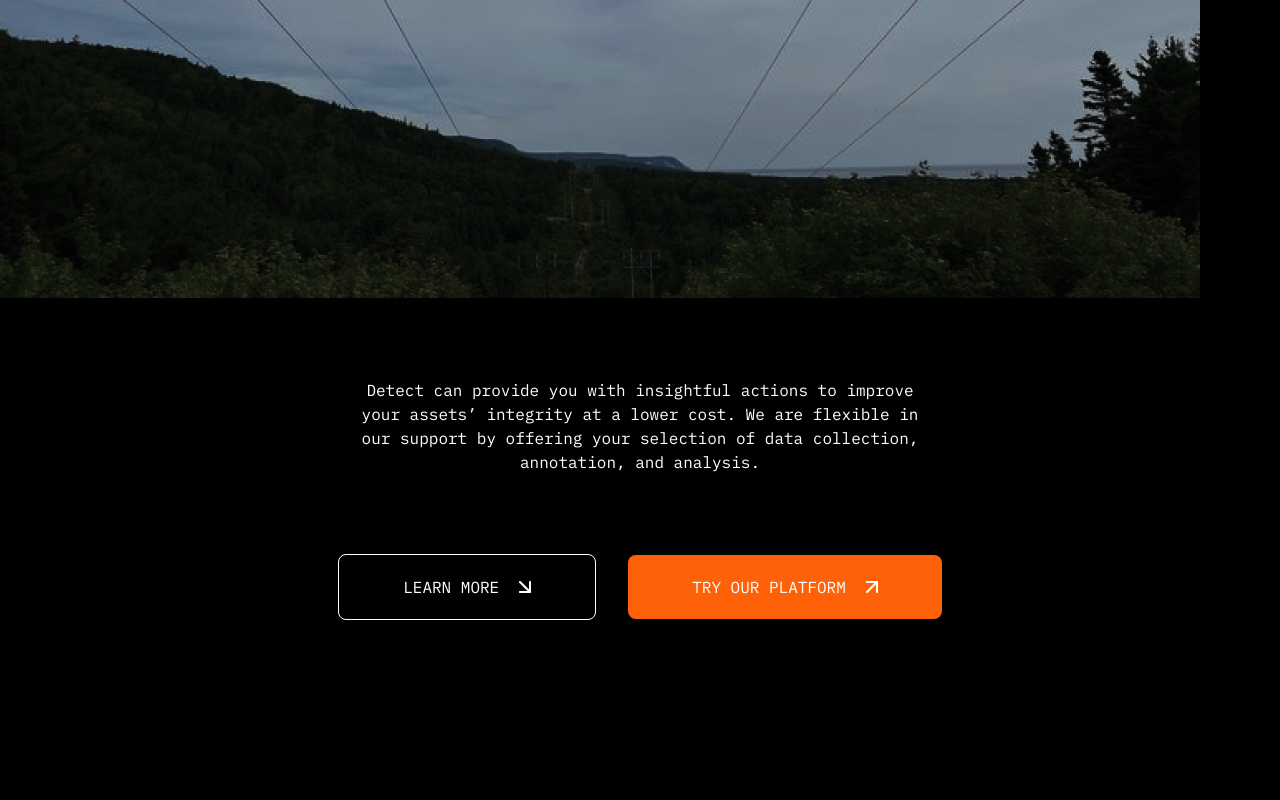
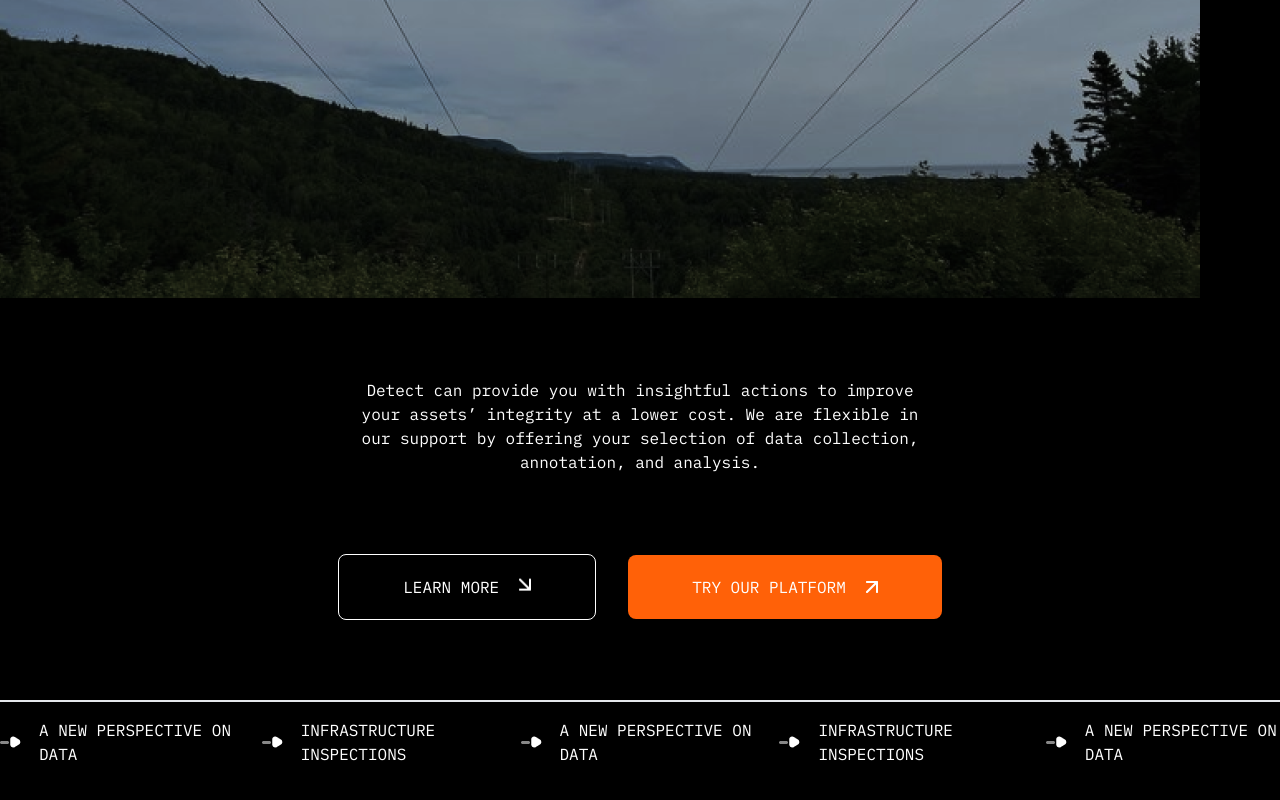
Before and after one commit to Generalsoi/detect-atlantic, a React (Vite) app: page / in a window 1280 px wide. Shown: the part 958-1758 px from the top of the page. Before the commit the page ends 1618 px from the top, so only its background shows below. Built offline with nearby package versions, Linux system fonts and the light colour scheme.

Commit message:
fix: infinite scroll yet to be implemented

```diff
--- /dev/null
+++ b/src/layouts/homepage/infrastructurescroll.tsx
@@ -0,0 +1,29 @@
+import React, { FC } from "react";
+import ArrowRight from "../../assets/images/arrow-right.png";
+
+export const Infrastructurescroll: FC = () => {
+  return (
+    <div className="relative w-[100%] overflow-hidden h-20 font-ibmPlexMono text-white my-10">
+      <div className=" flex">
+        <section className="flex items-center gap-4 py-4 border border-x-0 border-y-2 animate-[swipe]">
+          <img src={ArrowRight} alt="arrow-right" />
+          <p className="uppercase">a new perspective on data</p>
+        </section>
+        <section className="flex items-center gap-4 py-4 border border-x-0 border-y-2 animate-[swipe]">
+          <img src={ArrowRight} alt="arrow-right" className="ml-6" />
+          <p className="uppercase">infrastructure inspections</p>
+          <img src={ArrowRight} alt="arrow-right" />
+          <p className="uppercase">a new perspective on data</p>
+        </section>
+        <section className="flex items-center gap-4 py-4 border border-x-0 border-y-2 animate-[swipe]">
+          <img src={ArrowRight} alt="arrow-right" className="ml-6" />
+          <p className="uppercase">infrastructure inspections</p>
+        </section>
+        <section className="flex items-center gap-4 py-4 border border-x-0 border-y-2 animate-[swipe]">
+          <img src={ArrowRight} alt="arrow-right" className="ml-6" />
+          <p className="uppercase">a new perspective on data</p>
+        </section>
+      </div>
+    </div>
+  );
+};
--- a/src/routes/Homepage.tsx
+++ b/src/pages/Homepage.tsx
@@ -1,8 +1,9 @@
 import React from "react";
-import { Navbar } from "./../components/Navbar";
+import { Navbar } from "../components/Navbar";
 import MediaOne from "../assets/images/media1.png";
 import UpArrow from "../assets/images/uparrow.png";
 import DownArrow from "../assets/images/downarrow.png";
+import { Infrastructurescroll } from "../layouts/homepage/infrastructurescroll";
 
 export const Homepage = () => {
   return (
@@ -29,13 +30,16 @@
 
         <span className="flex flex-col md:flex-row items-center gap-8 justify-center mt-20">
           <button className="mt-4 md:mt-0 w-56 md:w-fit px-3 md:px-16 py-6 md:py-5 border border-white rounded-lg uppercase flex items-center justify-center gap-5 hover:translate-y-3 transition-all duration-300">
-            learn more <img src={DownArrow} alt="down-arrow" />
+            learn more{" "}
+            <img src={DownArrow} alt="down-arrow" className="animate-bounce" />
           </button>
           <button className="mt-4 md:mt-0 w-56 md:w-fit px-3 md:px-16 py-6 md:py-5 border-none bg-[#FF6108] rounded-lg uppercase flex items-center justify-center gap-5 hover:-translate-y-3 transition-all duration-300">
             try our platform <img src={UpArrow} alt="up-arrow" />
           </button>
         </span>
       </div>
+
+      <Infrastructurescroll />
     </div>
   );
 };
--- a/src/routes/Team.tsx
+++ b/src/pages/Learn.tsx
@@ -1,7 +1,7 @@
 import React, { FC } from "react";
-import { Navbar } from "./../components/Navbar";
+import { Navbar } from "../components/Navbar";
 
-export const Team: FC = () => {
+export const Learn: FC = () => {
   return (
     <div>
       <Navbar />
--- a/src/routes/Learn.tsx
+++ b/src/pages/Solutions.tsx
@@ -1,7 +1,7 @@
 import React, { FC } from "react";
-import { Navbar } from "./../components/Navbar";
+import { Navbar } from "../components/Navbar";
 
-export const Learn: FC = () => {
+export const Solutions: FC = () => {
   return (
     <div>
       <Navbar />
--- a/src/routes/Solutions.tsx
+++ b/src/pages/Team.tsx
@@ -1,7 +1,7 @@
 import React, { FC } from "react";
-import { Navbar } from "./../components/Navbar";
+import { Navbar } from "../components/Navbar";
 
-export const Solutions: FC = () => {
+export const Team: FC = () => {
   return (
     <div>
       <Navbar />
--- a/tailwind.config.cjs
+++ b/tailwind.config.cjs
@@ -6,6 +6,15 @@
       fontFamily: {
         ibmPlexMono: ["IBM Plex Mono", "monospace"],
       },
+      keyframes: {
+        swipe: {
+          "0%": { transform: "translate(0)" },
+          "100%": { transform: "translate(-100%)" },
+        },
+      },
+      animation: {
+        swipe: " swipe linear 200ms infinite backwards",
+      },
     },
   },
   plugins: [],
```
Also changed, not shown: src/App.tsx (+5 -5 lines), src/assets/images/arrow-right.png (added), src/pages/Contact.tsx (renamed from src/routes/Contact.tsx).
